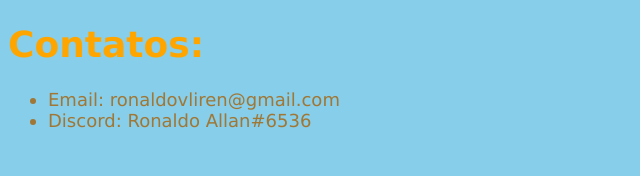
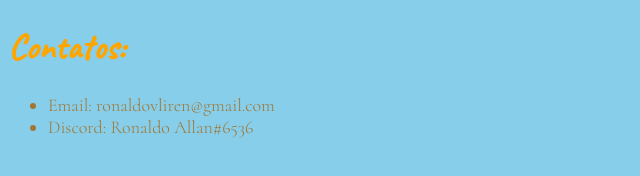
Before and after one commit to rallantro/aboutme-rallan, a plain HTML site: page contat/index.html in a window 1280 px wide. Shown: the whole page, without its empty margins (0-640 px from the left). Drawn offline with Linux system fonts and the light colour scheme.

Commit message:
Aula 3
Versão 1.0

```diff
--- a/contat/estilo.css
+++ b/contat/estilo.css
@@ -1,11 +1,12 @@
 body{
     background-color: skyblue;
     color: rgb(160, 119, 52);
-    font-family: Verdana, Geneva, Tahoma, sans-serif;
+    font-family: 'Cormorant', serif;
 }
 
 .titulo{
     color: orange;
+    font-family: 'Caveat', cursive;
 }
 
 @media (min-width: 400px) {
```
